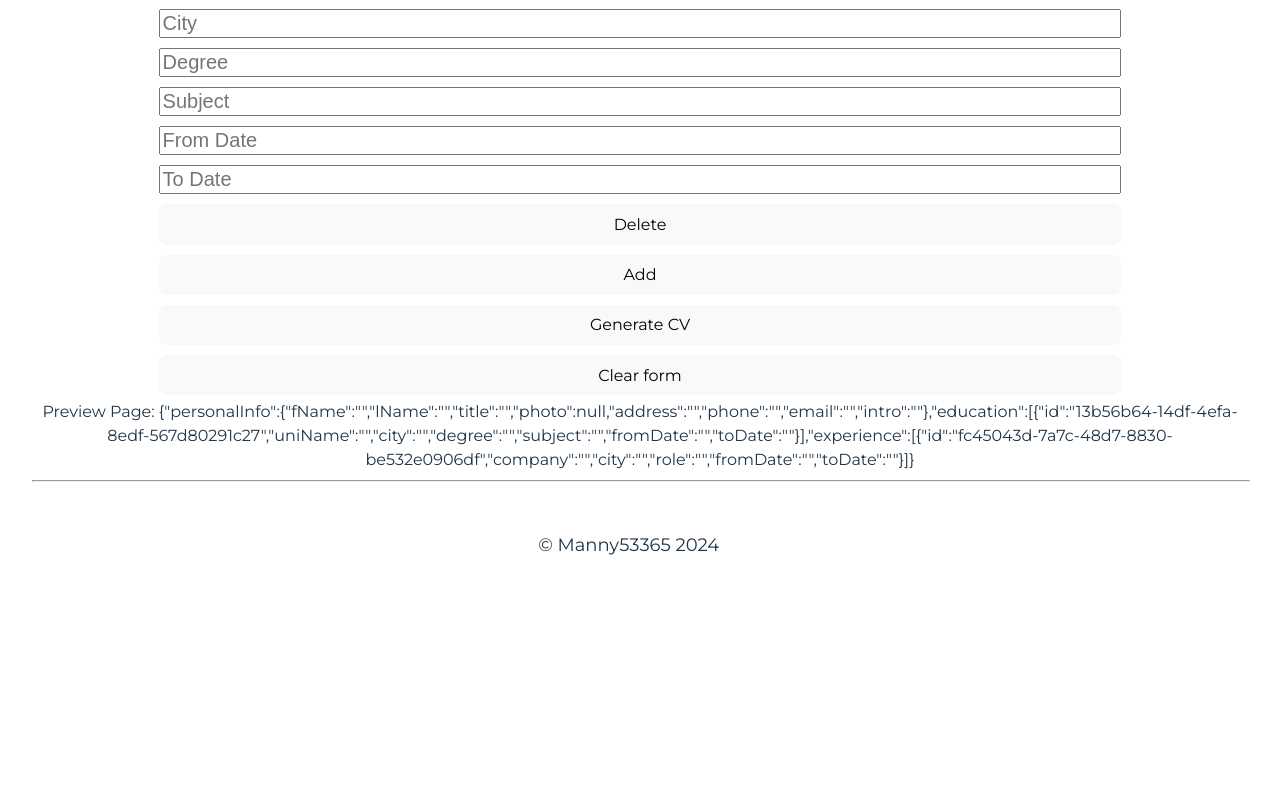
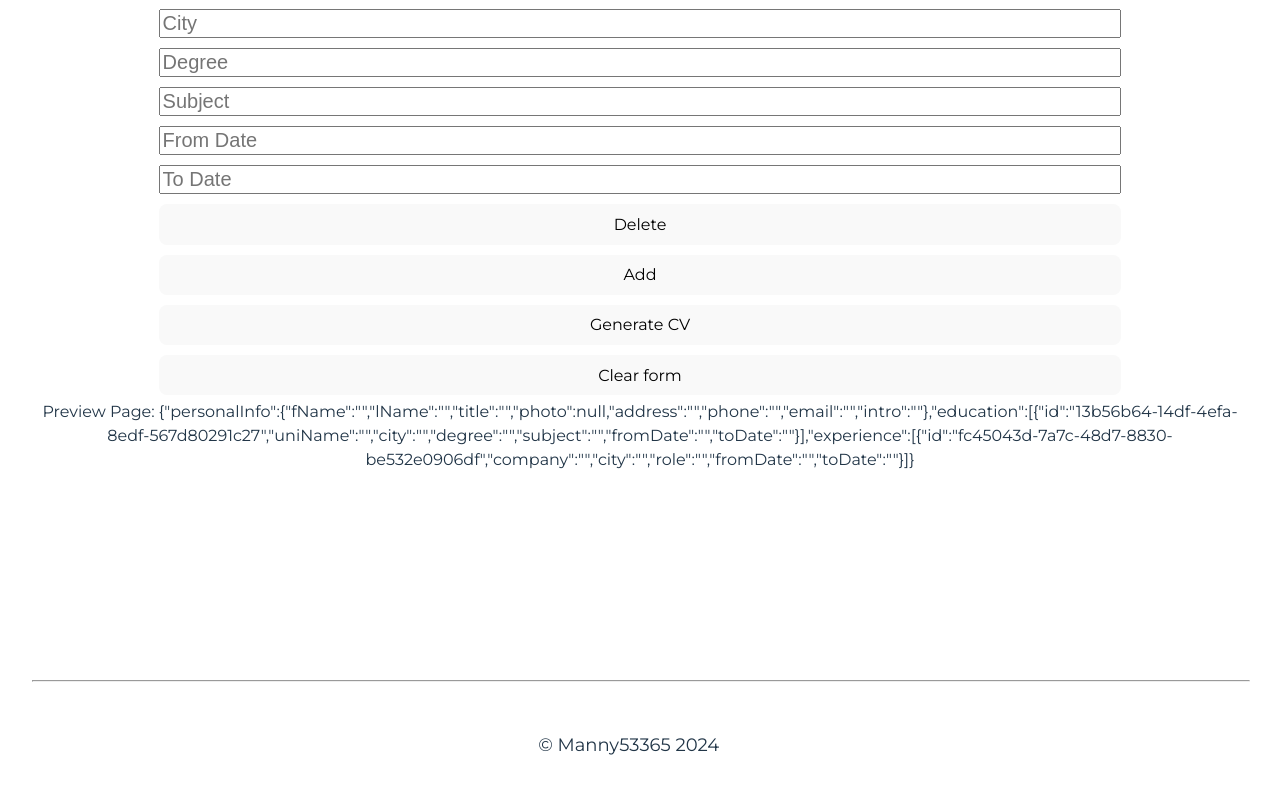
Before and after one commit to manny53365/cv-application, a React app: page / in a window 1280 px wide. Shown: the part 1137-1930 px from the top of the page. Before the commit the page ends 1738 px from the top, so only its background shows below. Built offline with nearby package versions, Linux system fonts and the light colour scheme; the HTML template or start-up script is replaced by a standard one.

Commit message:
finished up header and the styling for the name,title image and contact info

```diff
--- a/src/components/previewform/Preview.jsx
+++ b/src/components/previewform/Preview.jsx
@@ -11,6 +11,9 @@ export default function Preview({ cv }) {
                     <h1 className='preview-name'>{cv.personalInfo.fName} {cv.personalInfo.lName}</h1>
                     <h4 className='personal-info-title'>{cv.personalInfo.title}</h4>
                 </div>
+                <div className="preview-photo">
+                    {cv.personalInfo.photo && <img className='preview-photo' src={cv.personalInfo.photo} alt='user' />}
+                </div>
                 <div className="contact-info">
                     <p className='preview-address'>{cv.personalInfo.address}</p>
                     <p className='preview-phone'>{cv.personalInfo.phone}</p>
@@ -18,7 +21,6 @@ export default function Preview({ cv }) {
                 </div>
             </div>
             <hr />
-            {cv.personalInfo.photo && <img className='preview-photo' src={cv.personalInfo.photo} alt='user' />}
             <p className='preview-intro'>{cv.personalInfo.intro}</p>
         </div>
     </div>
--- a/src/styles/Preview.css
+++ b/src/styles/Preview.css
@@ -23,7 +23,7 @@ hr {
 .name-and-title {
     display: inherit;
     flex-direction: column;
-    width: 70%;
+    width: 40%;
     justify-content: center;
     text-align: left;
     margin-left: 20px;
@@ -49,5 +49,4 @@ hr {
 .preview-photo {
     height: 200px;
     width: 200px;
-    margin: 10px auto;
 }
```
